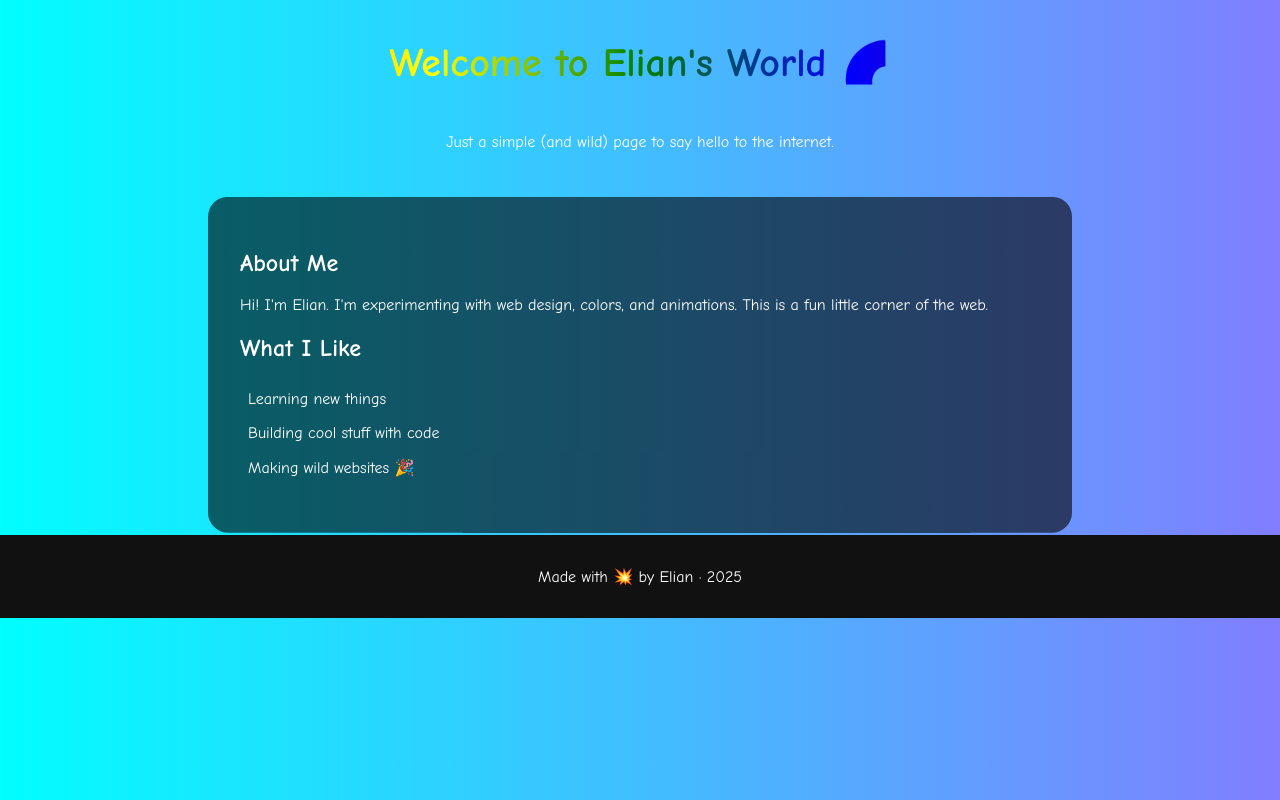
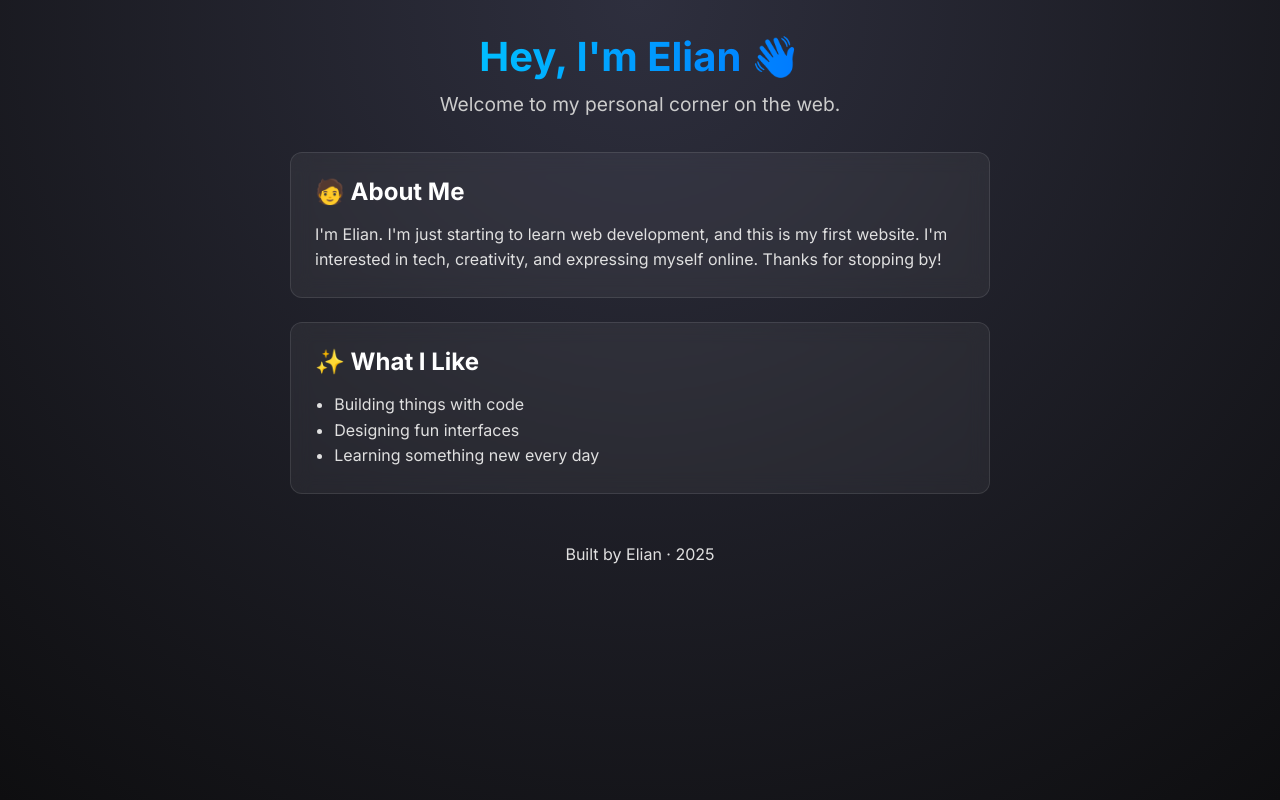
Before and after one commit to ElianBoden/site, a plain HTML site: page docs/index.html in a window 1280 px wide. Drawn offline with Linux system fonts and the light colour scheme.

Commit message:
new user interface

```diff
--- a/docs/index.html
+++ b/docs/index.html
@@ -1,36 +1,40 @@
 <!DOCTYPE html>
 <html lang="en">
 <head>
-    <meta charset="UTF-8">
-    <title>Elian's Crazy Site</title>
-    <link rel="stylesheet" href="styles.css">
+    <meta charset="UTF-8" />
+    <meta name="viewport" content="width=device-width, initial-scale=1.0"/>
+    <title>Elian's Space</title>
+    <link rel="stylesheet" href="style.css" />
 </head>
 <body>
     <div class="background"></div>
 
     <header>
-        <h1 class="rainbow bounce">Welcome to Elian's World 🌈</h1>
-        <p class="fade-in">Just a simple (and wild) page to say hello to the internet.</p>
+        <h1 class="title">Hey, I'm Elian 👋</h1>
+        <p class="subtitle">Welcome to my personal corner on the web.</p>
     </header>
 
     <main>
-        <section>
-            <h2>About Me</h2>
-            <p>Hi! I'm Elian. I'm experimenting with web design, colors, and animations. This is a fun little corner of the web.</p>
+        <section class="card">
+            <h2>🧑 About Me</h2>
+            <p>
+                I'm Elian. I'm just starting to learn web development, and this is my first website.
+                I'm interested in tech, creativity, and expressing myself online. Thanks for stopping by!
+            </p>
         </section>
 
-        <section>
-            <h2>What I Like</h2>
+        <section class="card">
+            <h2>✨ What I Like</h2>
             <ul>
-                <li>Learning new things</li>
-                <li>Building cool stuff with code</li>
-                <li>Making wild websites 🎉</li>
+                <li>Building things with code</li>
+                <li>Designing fun interfaces</li>
+                <li>Learning something new every day</li>
             </ul>
         </section>
     </main>
 
     <footer>
-        <p>Made with 💥 by Elian · <script>document.write(new Date().getFullYear())</script></p>
+        <p>Built by Elian · <span id="year"></span></p>
     </footer>
 
     <script src="script.js"></script>
--- a/docs/script.js
+++ b/docs/script.js
@@ -1 +1,2 @@
-console.log("🌈 Elian's crazy site is alive and bouncing!");
+document.getElementById('year').textContent = new Date().getFullYear();
+console.log("Welcome to Elian's cleaner and cooler site 🚀");
--- /dev/null
+++ b/docs/style.css
@@ -0,0 +1,107 @@
+/* Fonts & Base Styles */
+@import url('https://fonts.googleapis.com/css2?family=Inter:wght@400;700&display=swap');
+
+* {
+    margin: 0;
+    padding: 0;
+    box-sizing: border-box;
+}
+
+body {
+    font-family: 'Inter', sans-serif;
+    color: #f9f9f9;
+    background: #0e0e10;
+    min-height: 100vh;
+    padding: 2rem;
+    display: flex;
+    flex-direction: column;
+    align-items: center;
+    position: relative;
+}
+
+.background {
+    position: fixed;
+    top: 0;
+    left: 0;
+    width: 100%;
+    height: 100%;
+    background: radial-gradient(circle at top, #2e2f3e 0%, #0e0e10 100%);
+    z-index: -1;
+    animation: pulse 10s infinite alternate;
+}
+
+header {
+    text-align: center;
+    margin-bottom: 2rem;
+}
+
+.title {
+    font-size: 2.5rem;
+    font-weight: 700;
+    background: linear-gradient(90deg, #00c6ff, #0072ff);
+    -webkit-background-clip: text;
+    -webkit-text-fill-color: transparent;
+    animation: fadeIn 1s ease forwards;
+}
+
+.subtitle {
+    font-size: 1.2rem;
+    color: #ccc;
+    margin-top: 0.5rem;
+    animation: fadeIn 2s ease forwards;
+}
+
+main {
+    width: 100%;
+    max-width: 700px;
+    display: flex;
+    flex-direction: column;
+    gap: 1.5rem;
+}
+
+.card {
+    background: rgba(255, 255, 255, 0.05);
+    border: 1px solid rgba(255, 255, 255, 0.1);
+    border-radius: 12px;
+    padding: 1.5rem;
+    backdrop-filter: blur(10px);
+    transition: transform 0.3s ease;
+}
+
+.card:hover {
+    transform: translateY(-5px);
+}
+
+h2 {
+    font-size: 1.5rem;
+    margin-bottom: 1rem;
+    color: #ffffff;
+}
+
+p, li {
+    font-size: 1rem;
+    line-height: 1.6;
+    color: #e0e0e0;
+}
+
+ul {
+    padding-left: 1.2rem;
+}
+
+footer {
+    margin-top: 3rem;
+    text-align: center;
+    font-size: 0.9rem;
+    color: #888;
+}
+
+/* Animations */
+@keyframes fadeIn {
+    from { opacity: 0; transform: translateY(20px); }
+    to { opacity: 1; transform: translateY(0); }
+}
+
+@keyframes pulse {
+    from { background-position: 0% 0%; }
+    to { background-position: 100% 100%; }
+}
--- a/docs/styles.css
+++ /dev/null
@@ -1,101 +0,0 @@
-/* Base styles */
-body {
-    font-family: 'Comic Sans MS', cursive, sans-serif;
-    margin: 0;
-    padding: 0;
-    color: #fff;
-    background: #000;
-    overflow-x: hidden;
-    position: relative;
-}
-
-header {
-    text-align: center;
-    padding: 2em 1em;
-}
-
-main {
-    max-width: 800px;
-    margin: auto;
-    padding: 2em;
-    background: rgba(0, 0, 0, 0.6);
-    border-radius: 20px;
-    animation: float 6s ease-in-out infinite;
-}
-
-ul {
-    list-style: none;
-    padding: 0;
-}
-
-li {
-    padding: 0.5em;
-    transition: transform 0.3s ease;
-}
-
-li:hover {
-    transform: scale(1.2) rotate(5deg);
-    color: #ff0;
-}
-
-footer {
-    text-align: center;
-    padding: 1em;
-    background: #111;
-}
-
-/* Background animation */
-.background {
-    position: fixed;
-    top: 0; left: 0;
-    width: 100%;
-    height: 100%;
-    background: linear-gradient(270deg, #ff00ff, #00ffff, #ffff00, #ff00ff);
-    background-size: 600% 600%;
-    z-index: -1;
-    animation: backgroundShift 20s ease infinite;
-}
-
-/* Text animations */
-.rainbow {
-    font-size: 2.5em;
-    background: linear-gradient(90deg, red, orange, yellow, green, blue, indigo, violet);
-    -webkit-background-clip: text;
-    -webkit-text-fill-color: transparent;
-    animation: hueShift 6s infinite;
-}
-
-.bounce {
-    animation: bounce 2s infinite;
-}
-
-.fade-in {
-    animation: fadeIn 3s ease-in;
-}
-
-/* Keyframes */
-@keyframes bounce {
-    0%, 100% { transform: translateY(0); }
-    50% { transform: translateY(-20px); }
-}
-
-@keyframes fadeIn {
-    from { opacity: 0; }
-    to { opacity: 1; }
-}
-
-@keyframes backgroundShift {
-    0% { background-position: 0% 50%; }
-    50% { background-position: 100% 50%; }
-    100% { background-position: 0% 50%; }
-}
-
-@keyframes hueShift {
-    0% { filter: hue-rotate(0deg); }
-    100% { filter: hue-rotate(360deg); }
-}
-
-@keyframes float {
-    0%, 100% { transform: translateY(0); }
-    50% { transform: translateY(-10px); }
-}
```
